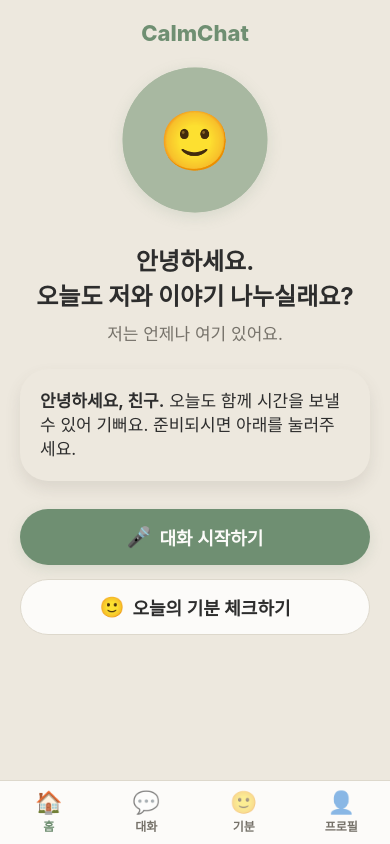
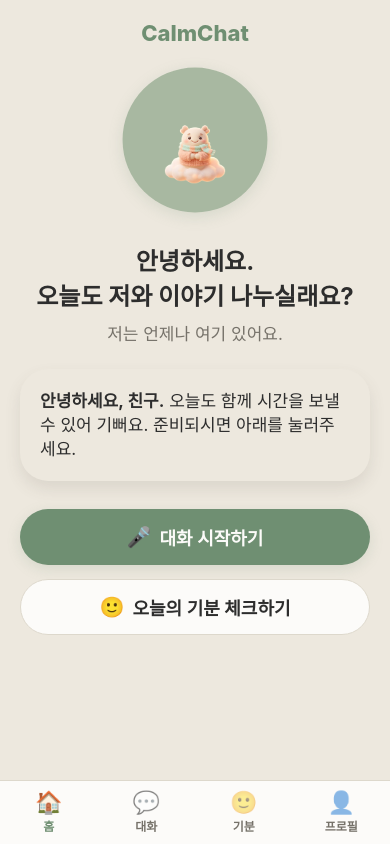
Before and after one commit to GAUDUL/CalmChat, a React Native app in the folder frontend/: screen / in a window 390 px wide. Built offline with nearby package versions, Linux system fonts and the light colour scheme.

Commit message:
Update AnimatedAvatar.js

```diff
--- a/frontend/src/components/Avatar/AnimatedAvatar.js
+++ b/frontend/src/components/Avatar/AnimatedAvatar.js
@@ -1,12 +1,13 @@
 import React, { useEffect, useRef } from "react";
-import { Animated, Image, View, Text, StyleSheet } from "react-native";
+import { Animated, Image, View, StyleSheet } from "react-native";
 import { colors, shadow } from "../../theme/theme";
+
+const defaultAvatar = require("../../asset/avartar.png");
 
 /**
  * CalmChat의 AnimatedAvatar(단일 이미지 + CSS 애니메이션)를 RN으로 옮긴 버전.
  *
- * - imageUri를 안 주면(=아바타 디자인 미정 상태) 동그란 placeholder + 이모지로 표시.
- *   나중에 실제 아바타 이미지/캐릭터가 정해지면 imageUri만 넘기면 됨 (로직 변경 불필요).
+ * - 항상 frontend/src/asset/avartar.png 이미지를 아바타로 표시.
  * - state: "idle" | "listening" | "thinking" | "speaking"
  *   idle=breathe(숨쉬기), listening=tilt(좌우 기울임)+glow ring,
  *   thinking=float(위아래 떠다님)+점 3개, speaking=bob(작게 들썩임)
@@ -56,7 +57,10 @@ export function AnimatedAvatar({ imageUri, state = "idle", size = 140 }) {
     return () => loop.stop();
   }, [state]);
 
-  const rotateDeg = rotate.interpolate({ inputRange: [-1, 1], outputRange: ["-4deg", "4deg"] });
+  const rotateDeg = rotate.interpolate({
+    inputRange: [-1, 1],
+    outputRange: ["-4deg", "4deg"],
+  });
 
   return (
     <View style={[styles.wrapper, { width: size + 24, height: size + 24 }]}>
@@ -72,20 +76,20 @@ export function AnimatedAvatar({ imageUri, state = "idle", size = 140 }) {
           shadow.soft,
         ]}
       >
-        {imageUri ? (
-          <Image source={{ uri: imageUri }} style={styles.image} resizeMode="cover" />
-        ) : (
-          // TODO: 아바타 디자인 확정되면 여기를 실제 캐릭터/이미지로 교체
-          <View style={styles.placeholder}>
-            <Text style={{ fontSize: size * 0.4 }}>🙂</Text>
-          </View>
-        )}
+        <Image source={defaultAvatar} style={styles.image} resizeMode="cover" />
       </Animated.View>
 
       {state === "listening" && (
         <View
           pointerEvents="none"
-          style={[styles.glowRing, { width: size + 16, height: size + 16, borderRadius: (size + 16) / 2 }]}
+          style={[
+            styles.glowRing,
+            {
+              width: size + 16,
+              height: size + 16,
+              borderRadius: (size + 16) / 2,
+            },
+          ]}
         />
       )}
 
@@ -109,13 +113,6 @@ const styles = StyleSheet.create({
     backgroundColor: colors.secondary,
   },
   image: { width: "100%", height: "100%" },
-  placeholder: {
-    width: "100%",
-    height: "100%",
-    alignItems: "center",
-    justifyContent: "center",
-    backgroundColor: colors.secondary,
-  },
   glowRing: {
     position: "absolute",
     borderWidth: 3,
```
